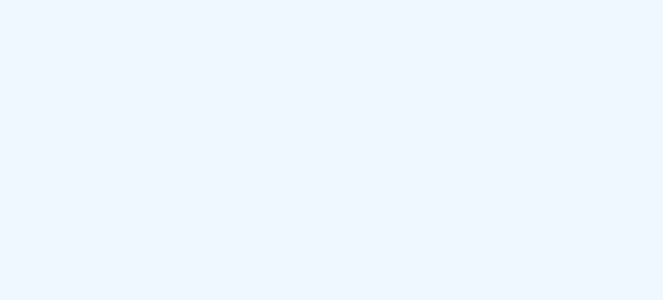
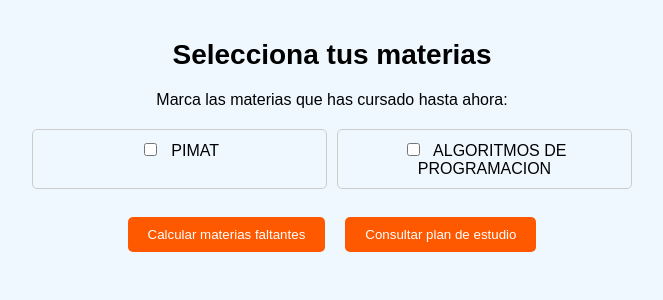
Before and after one commit to EstrucData/Estruc, a Vue app: page /materias in a window 1280 px wide. Before the commit this address had no page. Shown: the top 300 px of the page, without its empty margins (308-971 px from the left). Built offline with nearby package versions, Linux system fonts and the light colour scheme.

Commit message:
mejora en la estructura de la pagina

```diff
--- a/src/components/login.vue
+++ b/src/components/login.vue
@@ -39,8 +39,8 @@ import Swal from 'sweetalert2';
 export default {
   data() {
     return {
-      username: 'tadeo',
-      password: 'qwerty',
+      username: '',
+      password: '',
       newUsername: '',
       newPassword: '',
       loggedIn: false,
--- a/src/components/materias.vue
+++ b/src/components/materias.vue
@@ -1 +1,92 @@
-<template></template>
+<template>
+    <div class="materias-container">
+      <h1>Selecciona tus materias</h1>
+      <p>Marca las materias que has cursado hasta ahora:</p>
+      <div class="materias-list">
+        <label v-for="materia in materias" :key="materia.id">
+          <input type="checkbox" v-model="materia.cursada">
+          {{ materia.nombre }}
+        </label>
+      </div>
+      <button @click="calcularMateriasFaltantes">Calcular materias faltantes</button>
+      <button @click="consultarPlan">Consultar plan de estudio</button>
+    </div>
+  </template>
+
+  <script>
+  export default {
+    data() {
+      return {
+        materias: [
+          { id: 1, nombre: 'PIMAT', cursada: false },
+          { id: 2, nombre: 'ALGORITMOS DE PROGRAMACION', cursada: false },
+        ],
+      };
+    },
+    methods: {
+      calcularMateriasFaltantes() {
+      },
+      consultarPlan() {
+        this.$router.push('/plan');
+      },
+    },
+  };
+  </script>
+
+  <style>
+.materias-container {
+  max-width: 600px;
+  margin: 0 auto;
+  padding: 20px;
+  text-align: center;
+}
+
+.materias-list {
+  display: grid;
+  grid-template-columns: repeat(auto-fit, minmax(200px, 1fr));
+  gap: 10px;
+  margin-top: 20px;
+}
+
+label {
+  display: block;
+  padding: 10px;
+  border: 1px solid #ccc;
+  border-radius: 5px;
+  cursor: pointer;
+}
+
+label:hover {
+  background-color: #f0f0f0;
+}
+
+input[type="checkbox"] {
+  margin-right: 10px;
+}
+
+button {
+  padding: 10px 20px;
+  margin-top: 20px;
+  background-color: #ff5900;
+  color: white;
+  border: none;
+  border-radius: 5px;
+  cursor: pointer;
+  margin-left: 10px;
+  margin-right: 10px;
+}
+
+button:hover {
+  background-color: #ff5900;
+}
+
+h1 {
+  font-size: 28px;
+  margin-bottom: 20px;
+}
+
+p {
+  font-size: 16px;
+  margin-bottom: 20px;
+}
+</style>
--- /dev/null
+++ b/src/components/plan.vue
@@ -0,0 +1,26 @@
+<template>
+    <div class="plan-container">
+      <h1>Plan de Estudios Ideal</h1>
+      <p>A continuación tienes el plan de estudios recomendado para tu carrera:</p>
+      <img src="@/assets/plan_TI.png" alt="Plan de estudios" />
+      <button @click="goBack">Regresar</button>
+    </div>
+  </template>
+
+  <script>
+  export default {
+    methods: {
+      goBack() {
+        this.$router.go(-1);
+      },
+    },
+  };
+  </script>
+
+  <style scoped>
+
+  .plan-container {
+    text-align: center;
+    margin-top: 20px;
+  }
+  </style>
--- a/src/router.js
+++ b/src/router.js
@@ -1,10 +1,14 @@
 import { createRouter, createWebHistory } from 'vue-router';
 import login from '@/components/login'
 import bienvenida from './components/bienvenida.vue';
+import materias from '@/components/materias.vue'
+import plan from '@/components/plan'
 
 const routes = [
   {path: '/', name: 'login', component: login},
   {path: '/bienvenida', name: 'bienvenida', component: bienvenida},
+  {path: '/materias', name: 'materias', component: materias},
+  {path: '/plan', name: 'plan', component: plan},
 ];
 
 const router = createRouter({
```
Also changed, not shown: src/assets/plan_TI.png (added).
